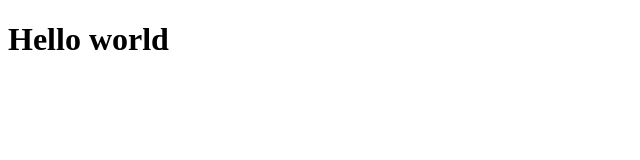
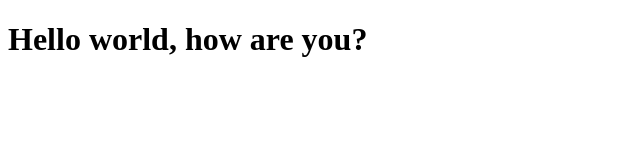
Before and after one commit to FallenFallen0/coursera, a plain HTML site: page site/index.html in a window 1280 px wide. Shown: the whole page, without its empty margins (0-640 px from the left). Drawn offline with Linux system fonts and the light colour scheme.

Commit message:
Small addition to our page content.

```diff
--- a/site/index.html
+++ b/site/index.html
@@ -4,6 +4,6 @@
 	<title>Hello world</title>
 </head>
 <body>
-<h1>Hello world</h1>
+<h1>Hello world, how are you?</h1>
 </body>
 </html>
```
